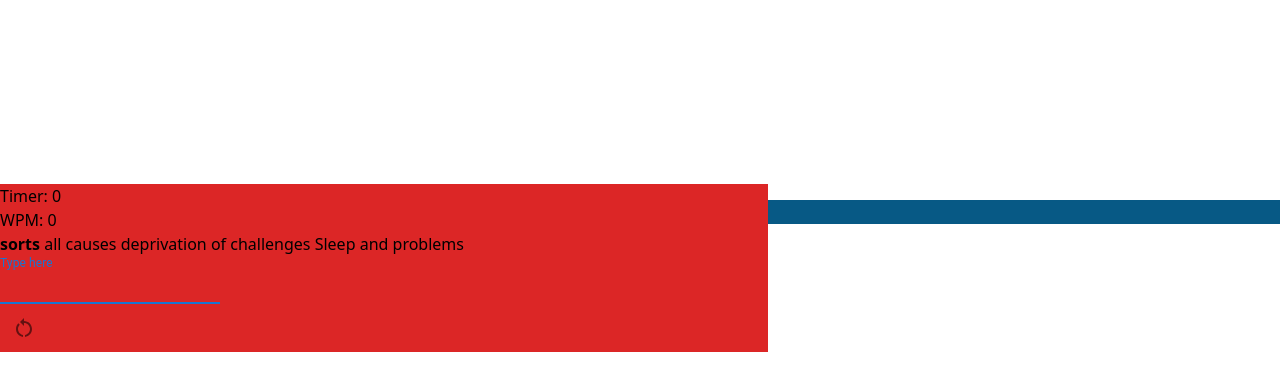
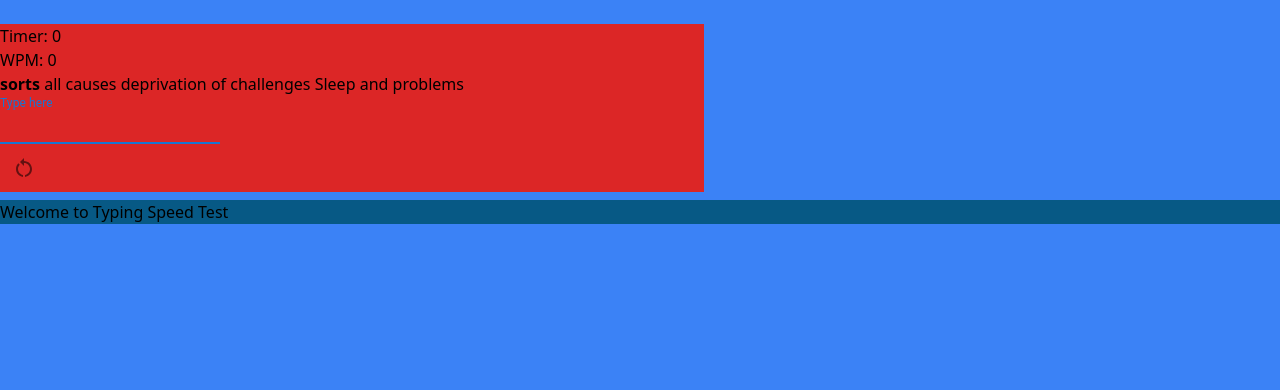
Before and after one commit to albert-dinh-01/TypingTest, a React (Create React App) app in the folder front/: page / in a window 1280 px wide. Shown: the top 390 px of the page. Built offline with nearby package versions, Linux system fonts and the light colour scheme.

Commit message:
NO more overflowing of text box

```diff
--- a/front/src/App.tsx
+++ b/front/src/App.tsx
@@ -6,7 +6,7 @@ import WelcomeText from "./components/WelcomeText/WelcomeText";
 const App = () => {
 	return (
 		<div
-			className="relative top-0 w-[100vw] h-[100vh] sm:grid sm:grid-cols-1 sm:bg-black"
+			className="relative p-0 m-0 bg-blue-500 top-0 w-[100vw] h-[100vh] sm:grid sm:grid-cols-1 sm:bg-black"
 			id="app"
 		>
 			<WelcomeText />
--- a/front/src/components/TextField/TextField.tsx
+++ b/front/src/components/TextField/TextField.tsx
@@ -124,7 +124,7 @@ const TextFieldComponent = () => {
 	};
 
 	return (
-		<div id="textFieldContainer" className="relative bg-red-600 top-[20vh] w-[65vw] max-w-3xl">
+		<div id="textFieldContainer" className="relative bg-red-600 top-0 h-auto max-h-[50%] w-[55vw] max-w-3xl">
 			<div className="" id="timer">
 				<Timer
 					startCount={startCountYet}
```
